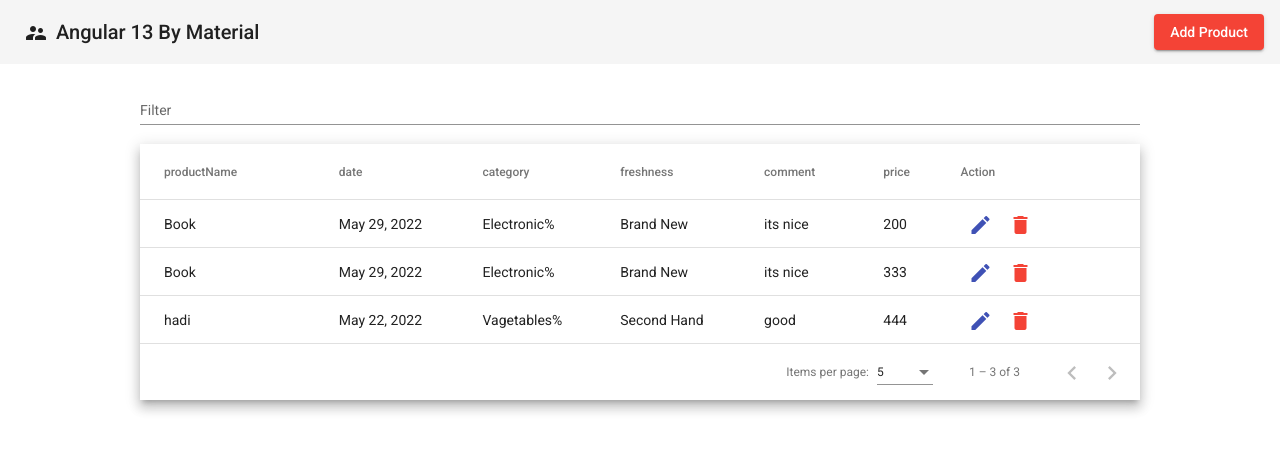
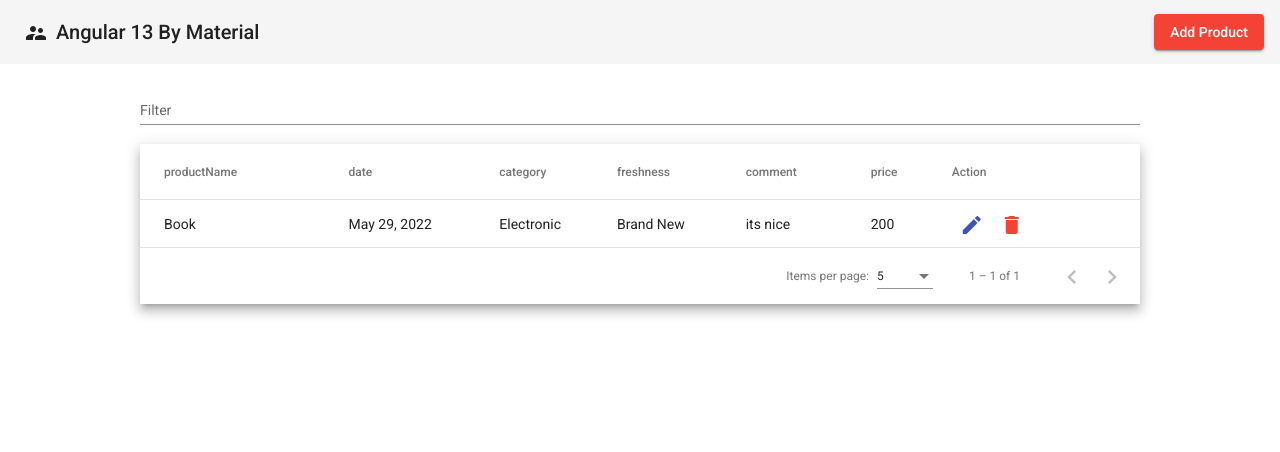
Before and after one commit to hadi-h82/form-project, an Angular app: page / in a window 1280 px wide. Shown: the top 452 px of the page. Built offline with nearby package versions, Linux system fonts and the light colour scheme; data requests are answered from the project's data file.

Commit message:
repair delete row.

```diff
--- a/db.json
+++ b/db.json
@@ -8,24 +8,6 @@
       "price": 200,
       "date": "2022-05-29T19:30:00.000Z",
       "id": 1
-    },
-    {
-      "productNme": "Book",
-      "category": "Electronic",
-      "freshness": "Brand New",
-      "comment": "its nice",
-      "price": 333,
-      "date": "2022-05-29T19:30:00.000Z",
-      "id": 2
-    },
-    {
-      "productNme": "hadi",
-      "category": "Vagetables",
-      "freshness": "Second Hand",
-      "comment": "good",
-      "price": 444,
-      "date": "2022-05-22T19:30:00.000Z",
-      "id": 3
     }
   ],
   "comments": [
--- a/src/app/app.component.html
+++ b/src/app/app.component.html
@@ -32,7 +32,7 @@
         <!-- Progress Column -->
         <ng-container matColumnDef="category">
           <th mat-header-cell *matHeaderCellDef mat-sort-header> category </th>
-          <td mat-cell *matCellDef="let row"> {{row.category}}% </td>
+          <td mat-cell *matCellDef="let row"> {{row.category}} </td>
         </ng-container>
 
         <!-- Name Column -->
@@ -58,7 +58,7 @@
             <button mat-icon-button (click)="editProduct(row)" color="primary">
               <mat-icon>edit</mat-icon>
             </button>
-            <button mat-icon-button color="warn">
+            <button (click)="deleteProduct(row.id)" mat-icon-button color="warn">
               <mat-icon>delete</mat-icon>
             </button>
           </td>
--- a/src/app/app.component.ts
+++ b/src/app/app.component.ts
@@ -53,6 +53,19 @@ export class AppComponent implements OnInit {
     )
   }
 
+  deleteProduct(id:number) {
+    this.api.deleteProduct(id)
+      .subscribe({
+        next:(res)=>{
+          alert('Product Deleted Successfully')
+          this.getAllProduct();
+        },
+        error:()=>{
+          alert('Error While deleting the product')
+        }
+      })
+  }
+
 
   getAllProduct() {
     this.api.getProduct()
--- a/src/app/services/api.service.ts
+++ b/src/app/services/api.service.ts
@@ -22,7 +22,7 @@ export class ApiService {
     return this.http.put<any>('http://localhost:3000/productList/'+id , data);
   }
   deleteProduct(id:number) {
-    return this.http.delete<any>('http://localhost:3000/productList'+id);
+    return this.http.delete<any>('http://localhost:3000/productList/'+id);
   }
 
 
```
